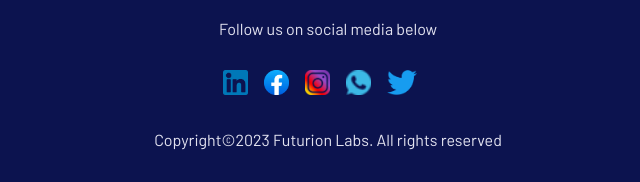
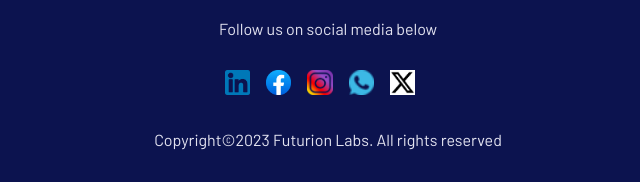
Before and after one commit to louisotieno2001/Futurion, a website: page app/public/about.html in a window 1280 px wide. Shown: the part 817-999 px from the top of the page, 312-952 px from the left. Drawn offline with Linux system fonts and the light colour scheme.

Commit message:
Changed twitter logo

```diff
--- a/app/public/about.html
+++ b/app/public/about.html
@@ -96,7 +96,7 @@
             <li class="socials_fb"><a href="https://www.facebook.com/profile.php?id=61551541325742" target="_blank"><img src="res/Facebook.png" alt="Facebook"></a></li>
             <li class="socials_ig"><a href="https://www.instagram.com/futurion_labs123/" target="_blank"><img src="res/Instagram.png" alt="Instagram"></a></li>
             <li class="socials_wa"><a href="https://wa.me/254746852485" target="_blank"><img src="res/icon-whatsapp.png" alt="Whatsapp"></a></li>
-            <li class="socials_tw"><a href="https://twitter.com/louiso_chieng1" target="_blank"><img src="res/twitter.png" alt="twitter"></a></li>
+            <li class="socials_tw"><a href="https://twitter.com/louiso_chieng1" target="_blank"><img src="res/x.jpg" alt="twitter"></a></li>
         </div>
         <p>Copyright&copy;2023 Futurion Labs. All rights reserved</p>
     </footer>
```
Also changed, not shown: app/public/contacting.html (+1 -1 lines), app/public/cookies.html (+1 -1 lines), app/public/courses.html (+1 -1 lines), app/public/donate.html (+1 -1 lines), app/public/index.html (+1 -1 lines), app/public/join.html (+1 -1 lines), app/public/labs.html (+1 -1 lines), app/public/res/twitter.png (deleted), app/public/res/x.jpg (added).
